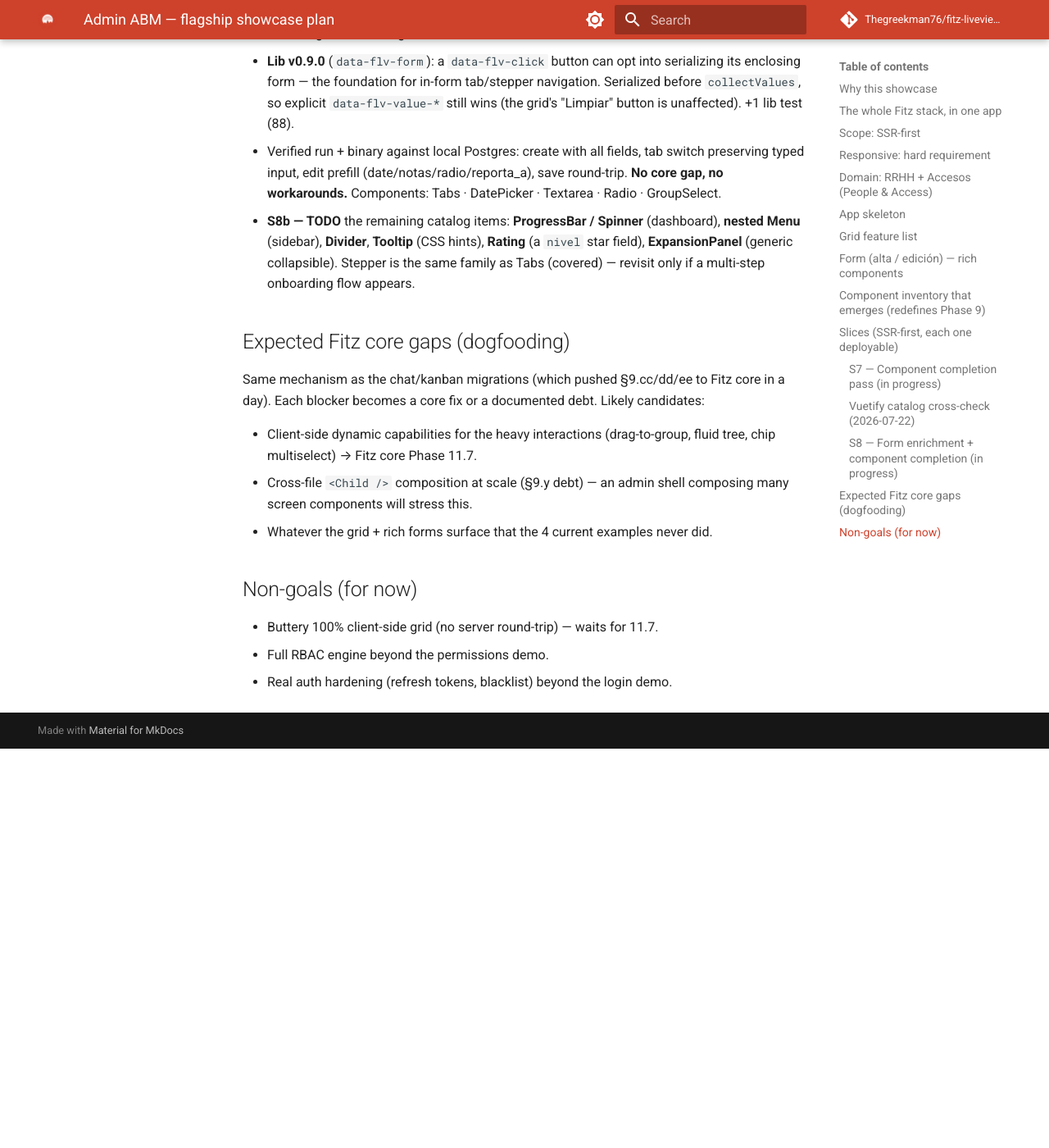
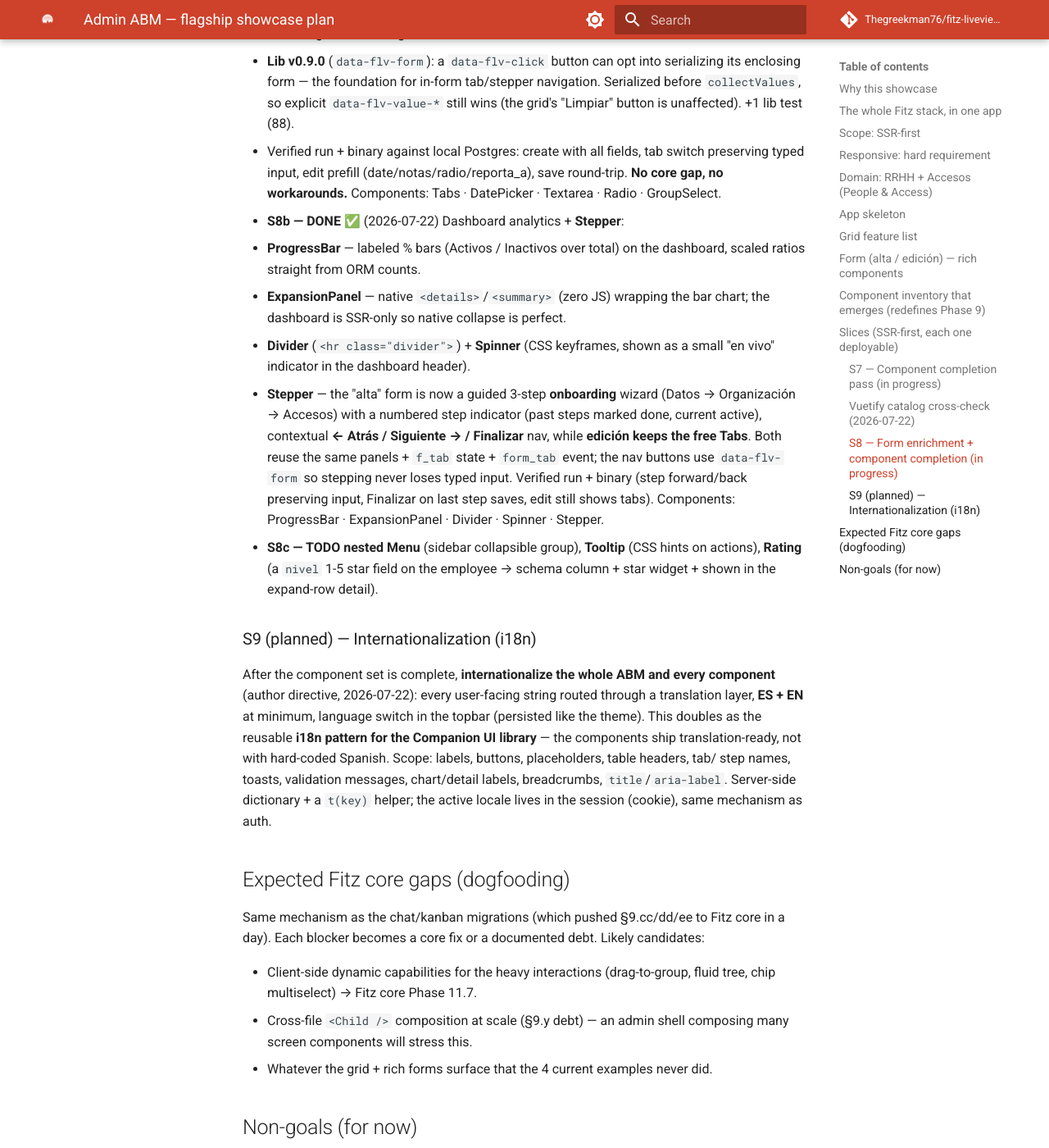
Before and after one commit to Thegreekman76/fitz-liveviews, an MkDocs documentation site: the page built from docs/showcase-admin-abm-plan.md, in a window 1280 px wide and 1400 px high, scrolled down 7616 px. Shown: the whole window at 82% size. Built offline with MkDocs 1.6.1 and Material for MkDocs 9.7.7, drawn with Linux system fonts in a browser that asks for light colours; comment, search, counter and statistics services are not loaded; before the commit the page ends 8529 px from its top, so only the background shows below that.

Commit message:
admin: S8b dashboard analytics + stepper onboarding
Dashboard: ProgressBar (% activos/inactivos), ExpansionPanel (<details>
nativo cero-JS envolviendo el chart), Divider, Spinner (indicador en
vivo). Form: el alta es ahora un Stepper de onboarding guiado (Datos->
Organización->Accesos con indicador numerado + Atrás/Siguiente/
Finalizar) mientras la edición mantiene Tabs libres; ambos reusan los
mismos panels/f_tab y usan data-flv-form para no perder lo tipeado.
Showcase-only, sin core gap. Verificado run + binario contra Postgres.

Componentes: ProgressBar, ExpansionPanel, Divider, Spinner, Stepper.

```diff
--- a/docs/showcase-admin-abm-plan.md
+++ b/docs/showcase-admin-abm-plan.md
@@ -295,11 +295,37 @@ one schema migration for the new columns.
     switch preserving typed input, edit prefill (date/notas/radio/reporta_a),
     save round-trip. **No core gap, no workarounds.** Components: Tabs ·
     DatePicker · Textarea · Radio · GroupSelect.
-- **S8b — TODO** the remaining catalog items: **ProgressBar / Spinner**
-  (dashboard), **nested Menu** (sidebar), **Divider**, **Tooltip** (CSS hints),
-  **Rating** (a `nivel` star field), **ExpansionPanel** (generic collapsible).
-  Stepper is the same family as Tabs (covered) — revisit only if a multi-step
-  onboarding flow appears.
+- **S8b — DONE** ✅ (2026-07-22) Dashboard analytics + **Stepper**:
+  - **ProgressBar** — labeled % bars (Activos / Inactivos over total) on the
+    dashboard, scaled ratios straight from ORM counts.
+  - **ExpansionPanel** — native `<details>`/`<summary>` (zero JS) wrapping the
+    bar chart; the dashboard is SSR-only so native collapse is perfect.
+  - **Divider** (`<hr class="divider">`) + **Spinner** (CSS keyframes, shown as
+    a small "en vivo" indicator in the dashboard header).
+  - **Stepper** — the "alta" form is now a guided 3-step **onboarding** wizard
+    (Datos → Organización → Accesos) with a numbered step indicator (past steps
+    marked done, current active), contextual **← Atrás / Siguiente → /
+    Finalizar** nav, while **edición keeps the free Tabs**. Both reuse the same
+    panels + `f_tab` state + `form_tab` event; the nav buttons use
+    `data-flv-form` so stepping never loses typed input. Verified run + binary
+    (step forward/back preserving input, Finalizar on last step saves, edit
+    still shows tabs). Components: ProgressBar · ExpansionPanel · Divider ·
+    Spinner · Stepper.
+- **S8c — TODO** **nested Menu** (sidebar collapsible group), **Tooltip** (CSS
+  hints on actions), **Rating** (a `nivel` 1-5 star field on the employee →
+  schema column + star widget + shown in the expand-row detail).
+
+### S9 (planned) — Internationalization (i18n)
+
+After the component set is complete, **internationalize the whole ABM and every
+component** (author directive, 2026-07-22): every user-facing string routed
+through a translation layer, **ES + EN** at minimum, language switch in the
+topbar (persisted like the theme). This doubles as the reusable **i18n pattern
+for the Companion UI library** — the components ship translation-ready, not with
+hard-coded Spanish. Scope: labels, buttons, placeholders, table headers, tab/
+step names, toasts, validation messages, chart/detail labels, breadcrumbs,
+`title`/`aria-label`. Server-side dictionary + a `t(key)` helper; the active
+locale lives in the session (cookie), same mechanism as auth.
 
 ## Expected Fitz core gaps (dogfooding)
 
```
Also changed, not shown: 3 other files.
